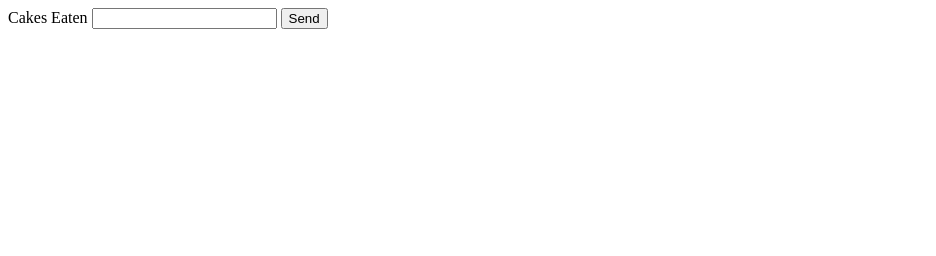
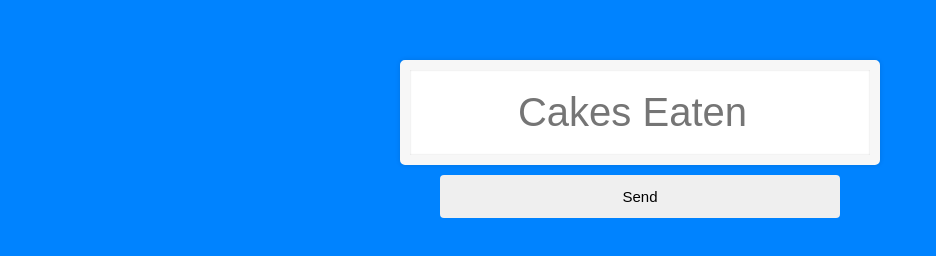
Before and after one commit to aphiwetywabi/MeasureGuage, a website: page DataStreamPusher/index.html in a window 1280 px wide. Shown: the whole page, without its empty margins (0-936 px from the left). Drawn offline with Linux system fonts and the light colour scheme.

Commit message:
Add .gitignore and allow sending streaming data

```diff
--- a/DataStreamPusher/index.html
+++ b/DataStreamPusher/index.html
@@ -4,14 +4,85 @@
 <head>
     <meta charset="UTF-8">
     <title>Data Stream Pusher</title>
+    <style>
+        html {
+            box-sizing: border-box;
+            background: #0083FF;
+            font-family: 'Arial';
+            font-size: 20px;
+            font-weight: 200;
+        }
+
+        *,
+        *:before,
+        *:after {
+            box-sizing: inherit;
+        }
+
+        input {
+            width: 100%;
+            padding: 20px;
+        }
+
+        .push-form {
+            max-width: 400px;
+            margin: 50px auto;
+        }
+
+        input.cakesEaten {
+            margin: 0;
+            text-align: center;
+            outline: 0;
+            border: 10px solid #F7F7F7;
+            width: 120%;
+            left: -10%;
+            position: relative;
+            top: 10px;
+            z-index: 2;
+            border-radius: 5px;
+            font-size: 40px;
+            box-shadow: 0 0 5px rgba(0, 0, 0, 0.12), inset 0 0 2px rgba(0, 0, 0, 0.19);
+        }
+
+        li {
+            font-size: 40px;
+        }
+
+        button {
+            width: 100%;
+        }
+
+        .btn {
+            display: inline-block;
+            margin-top:20px;
+            margin-bottom: 0;
+            font-weight: normal;
+            text-align: center;
+            vertical-align: middle;
+            touch-action: manipulation;
+            cursor: pointer;
+            background-image: none;
+            border: 1px solid transparent;
+            white-space: nowrap;
+            padding: 10px 15px;
+            font-size: 15px;
+            line-height: 1.42857143;
+            border-radius: 4px;
+            -webkit-user-select: none;
+            -moz-user-select: none;
+            -ms-user-select: none;
+            user-select: none;
+        }
+    </style>
 </head>
 
 <body>
-    <label for="cakesEaten">Cakes Eaten</label>
-    <input type="number" id="cakesEaten" />
-    <button onclick="pushData()">Send</button>
+    <div class="push-form">
+        <input type="number" id="cakesEaten" class="cakesEaten" placeholder="Cakes Eaten" />
+        <button class="btn" onclick="pushData()">Send</button>
         <ul id="results">
         </ul>
+        </form>
         <script>
             const url = "https://api.powerbi.com/beta/72f988bf-86f1-41af-91ab-2d7cd011db47/datasets/5fa29995-63e2-4a6e-baba-c4739d392ba3/rows?key=2%2FIfXj0fMqQ90rsINY14kqeov5%2BJzpda2%2FRCHJYVaRXa8ylH3SbLqxwoDlH2VsVv0Mtm6N7lwml2zFb%2Bk%2Bh%2F5Q%3D%3D";
 
@@ -34,10 +105,9 @@
                     },
                     body: jsonMessage
                 })
-            .then((data) => data.json())
-            .then((json) => {
-                console.log("json", json);
-                document.querySelector("#results").innerHTML += `<li>${json}</li>`;
+                    .then((data) => {
+                        console.log("data", data)
+                        document.querySelector("#results").innerHTML += "<li>Sent</li>";
                     })
                     .catch((error) => {
                         console.log("error", error);
```
Also changed, not shown: src/visual.ts (+15 -59 lines), .tmp/drop/pbiviz.json (deleted), .tmp/drop/visual.css (deleted), .tmp/drop/visual.js (deleted), .tmp/drop/visual.prod.css (deleted), .tmp/drop/visual.prod.js (deleted), .tmp/precompile/src/visual.ts (deleted), .tmp/precompile/visualPlugin.ts (deleted), 4 other files. Lines whose indentation alone changed are shown as unchanged.
